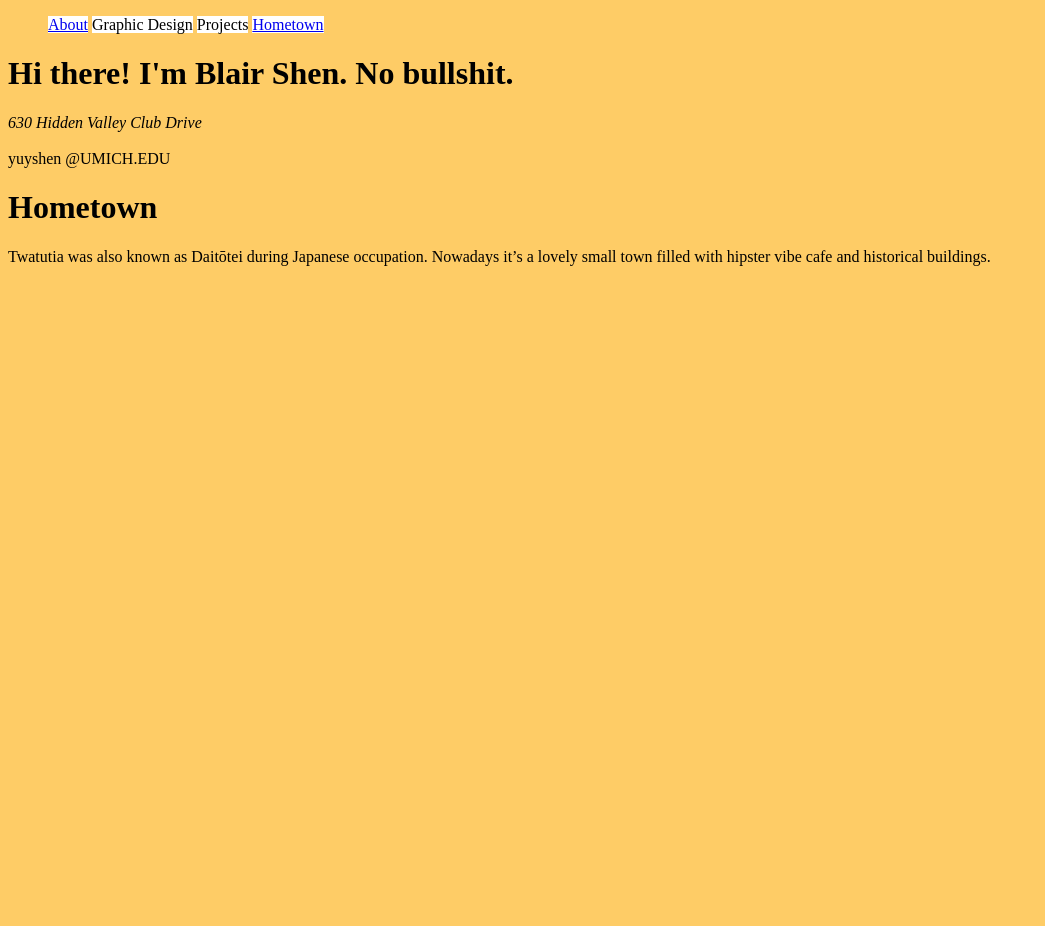
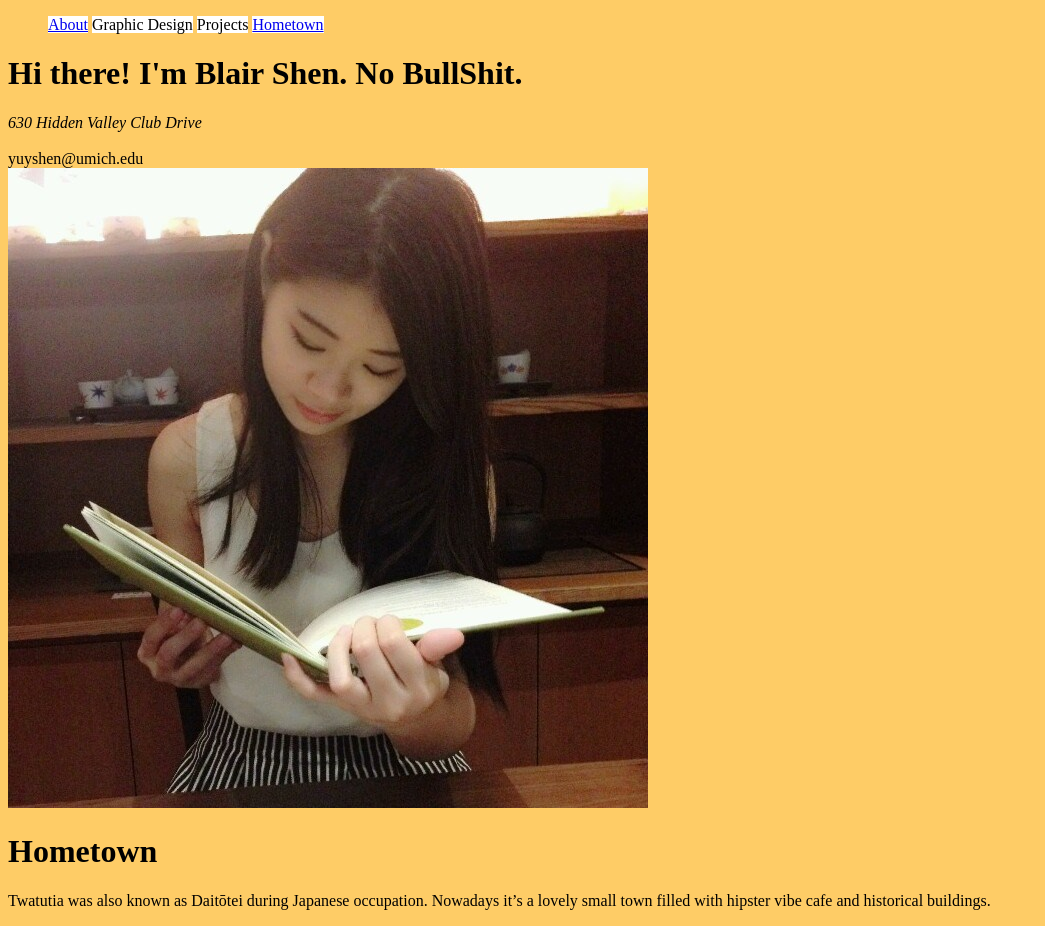
Before and after one commit to yuyinshen719/539, a plain HTML site: page Hometown.html in a window 1280 px wide. Shown: the whole page, without its empty margins (0-1045 px from the left). Before the commit the page ends 800 px from the top, so only its background shows below. Drawn offline with Linux system fonts and the light colour scheme.

Commit message:
Add files via upload

```diff
--- a/Hometown.html
+++ b/Hometown.html
@@ -16,11 +16,13 @@
             <li><a href = "Hometown.html">Hometown</a></li>
         </ul>
     </nav>
-    <h1>Hi there! I'm Blair Shen. No bullshit.</h1>
+    <h1>Hi there! I'm Blair Shen. No BullShit.</h1>
 </header>
+<main>
 <address>
 630 Hidden Valley Club Drive </address><br>
-yuyshen @UMICH.EDU<br>
+yuyshen@umich.edu<br>
+<img src="imgs/Home_1.jpeg" alt = ""/>
 
 <h1>Hometown</h1>
 
```
Also changed, not shown: index.html (+3 -2 lines).
